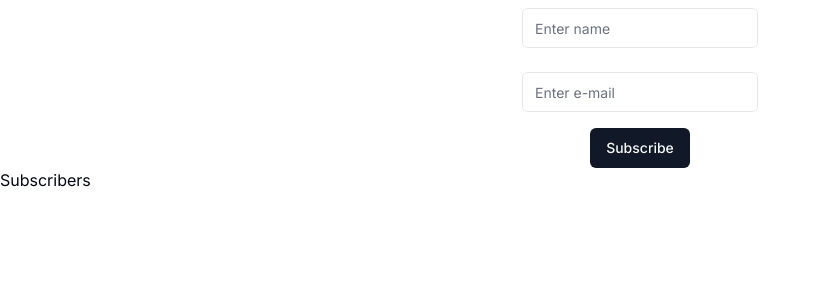
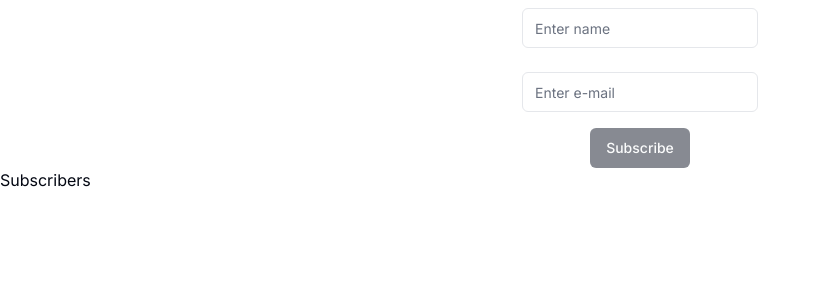
Before and after one commit to atapas/nextjs-email, a Next.js app: page / in a window 1280 px wide. Shown: the top 300 px of the page, without its empty margins (0-820 px from the left). Built offline with nearby package versions, Linux system fonts and the light colour scheme.

Commit message:
control form with submitting

```diff
--- a/components/SubscriptionForm.jsx
+++ b/components/SubscriptionForm.jsx
@@ -36,6 +36,9 @@ const SubscriptionForm = () => {
         console.log(values);
     }
 
+    // 3. Get the status
+    const { isSubmitting, isValid } = form.formState;
+
     return (
         <Form {...form}>
             <form
@@ -50,6 +53,7 @@ const SubscriptionForm = () => {
                             <FormLabel></FormLabel>
                             <FormControl>
                                 <Input
+                                    disabled={isSubmitting}
                                     placeholder="Enter name"
                                     {...field}/>
                             </FormControl>
@@ -65,6 +69,7 @@ const SubscriptionForm = () => {
                             <FormLabel></FormLabel>
                             <FormControl>
                                 <Input
+                                    disabled={isSubmitting}
                                     type="email"
                                     placeholder="Enter e-mail"
                                     {...field}/>
@@ -73,7 +78,7 @@ const SubscriptionForm = () => {
                         </FormItem>
                     )}
                 />
-                <Button type="submit">Subscribe</Button>
+                <Button disabled={!isValid || isSubmitting} type="submit">Subscribe</Button>
             </form>
         </Form>
     );
```
